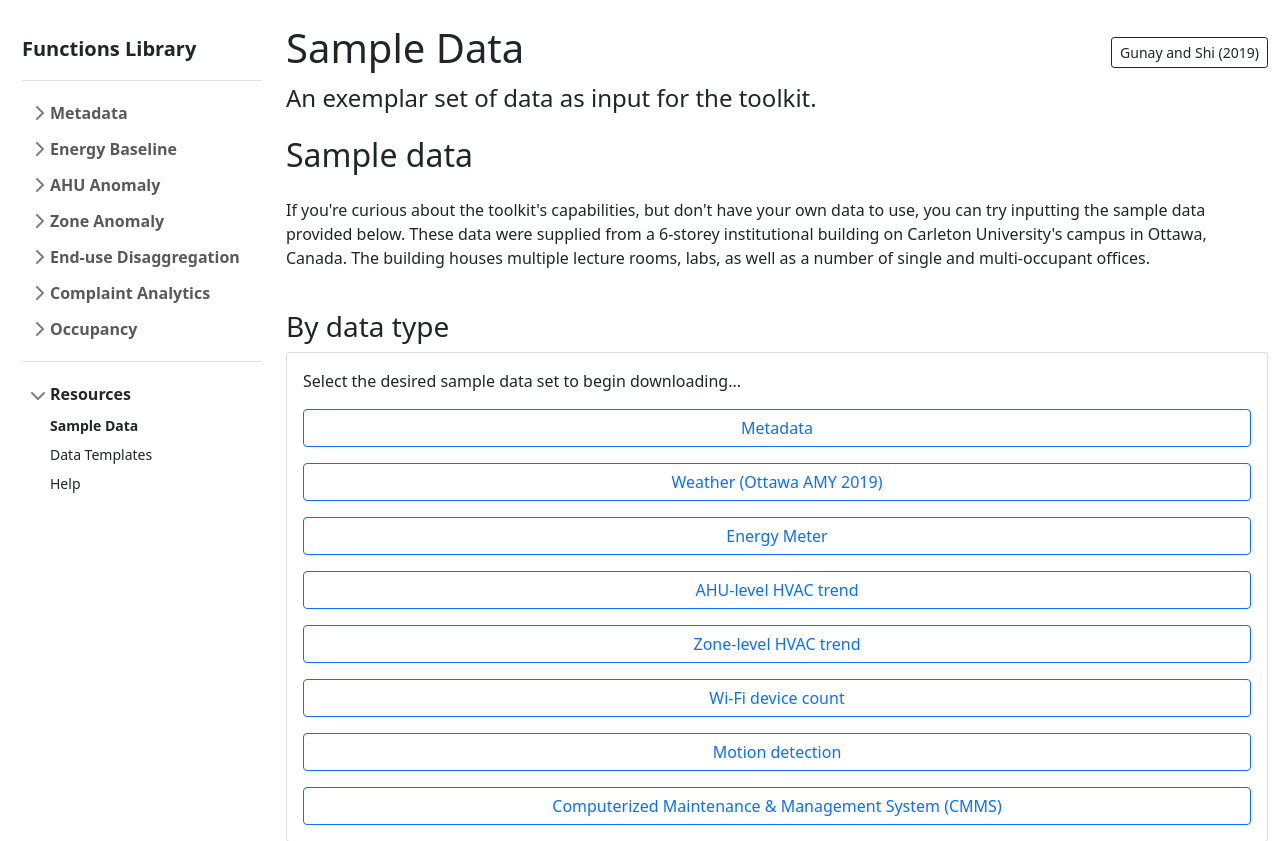
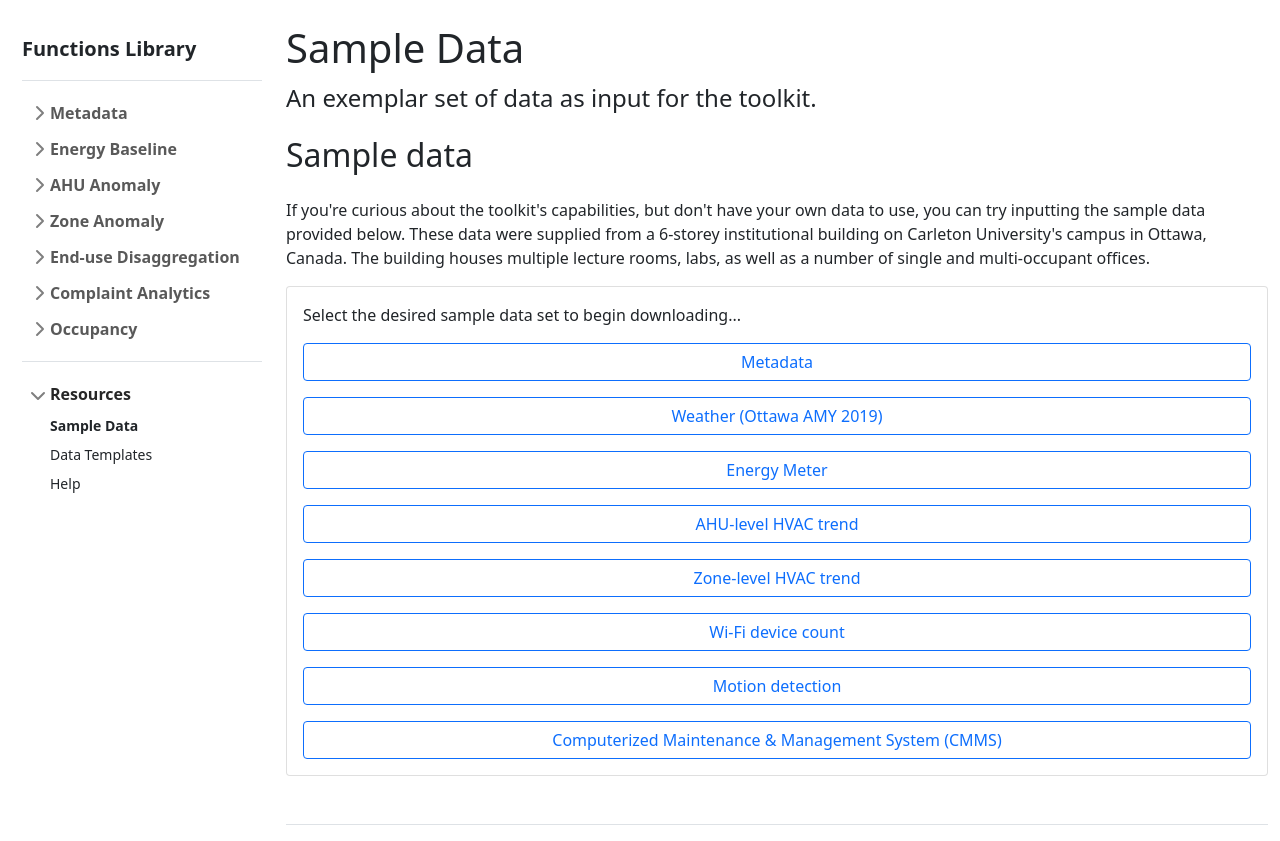
Before and after one commit to Carleton-DBOM-Research-Group/Building_energy_management_toolkit, a Flask app: page /functions/sample-data in a window 1280 px wide. Shown: the part 72-913 px from the top of the page. Run offline with Flask 2, Linux system fonts and the light colour scheme; some libraries are stand-ins or nearby versions.

Commit message:
Remove form labels

```diff
--- a/templates/functions_metadata_upload.html
+++ b/templates/functions_metadata_upload.html
@@ -191,7 +191,6 @@
     </p>
 
     <!-- Upload metadata data form -->
-    <p class="h3 fw-normal">Upload metadata data</p>
     <div class="card">
       <div class="card-body">
         <form action="/functions/metadata/upload/run-metadata" method="POST" enctype="multipart/form-data">
--- a/templates/functions_occupancy_upload.html
+++ b/templates/functions_occupancy_upload.html
@@ -191,7 +191,6 @@
     </p>
 
     <!-- Upload wifi device count data form -->
-    <p class="h3 fw-normal">Upload Wi-Fi device count data</p>
     <div class="card">
       <div class="card-body">
         <form action="/functions/occupancy/upload/run-occupancy-wifi" method="POST" enctype="multipart/form-data">
@@ -216,7 +215,7 @@
     <!-- Upload wifi device count data form -->
 
     <!-- Upload motion detection data form -->
-    <p class="h3 fw-normal pt-4">Upload motion detection data</p>
+    <p class="pt-3"></p>
     <div class="card">
       <div class="card-body">
         <form action="/functions/occupancy/upload/run-occupancy-motion" method="POST" enctype="multipart/form-data">
--- a/templates/functions_sampleData.html
+++ b/templates/functions_sampleData.html
@@ -175,10 +175,7 @@
 
 <!-- Main content -->
   <div class="intro ps-lg-4" style="margin-left: 250px;">
-    <div class="d-md-flex flex-md-row-reverse align-items-center justify-content-between">
-      <div class="btn-group" role="group" aria-label="button group">
-        <a class="btn btn-sm btn-outline-dark" href=https://doi.org/10.1016/j.enbuild.2020.110445 title="Cluster analysis-based anomaly detection in building automation systems" target="_blank">Gunay and Shi (2019)</a>
-      </div>
+    <div class="d-md-flex flex-md-row align-items-center justify-content-between">
       <p class="h1">Sample Data</p>
     </div>
     <p class="lead fs-4 pb-1">An exemplar set of data as input for the toolkit.
@@ -191,7 +188,6 @@
     </p>
 
     <!-- Download data form -->
-    <p class="h3 fw-normal pt-4">By data type</p>
     <div class="card">
       <div class="card-body">
         <div class="d-grid gap-3">Select the desired sample data set to begin downloading...
```
